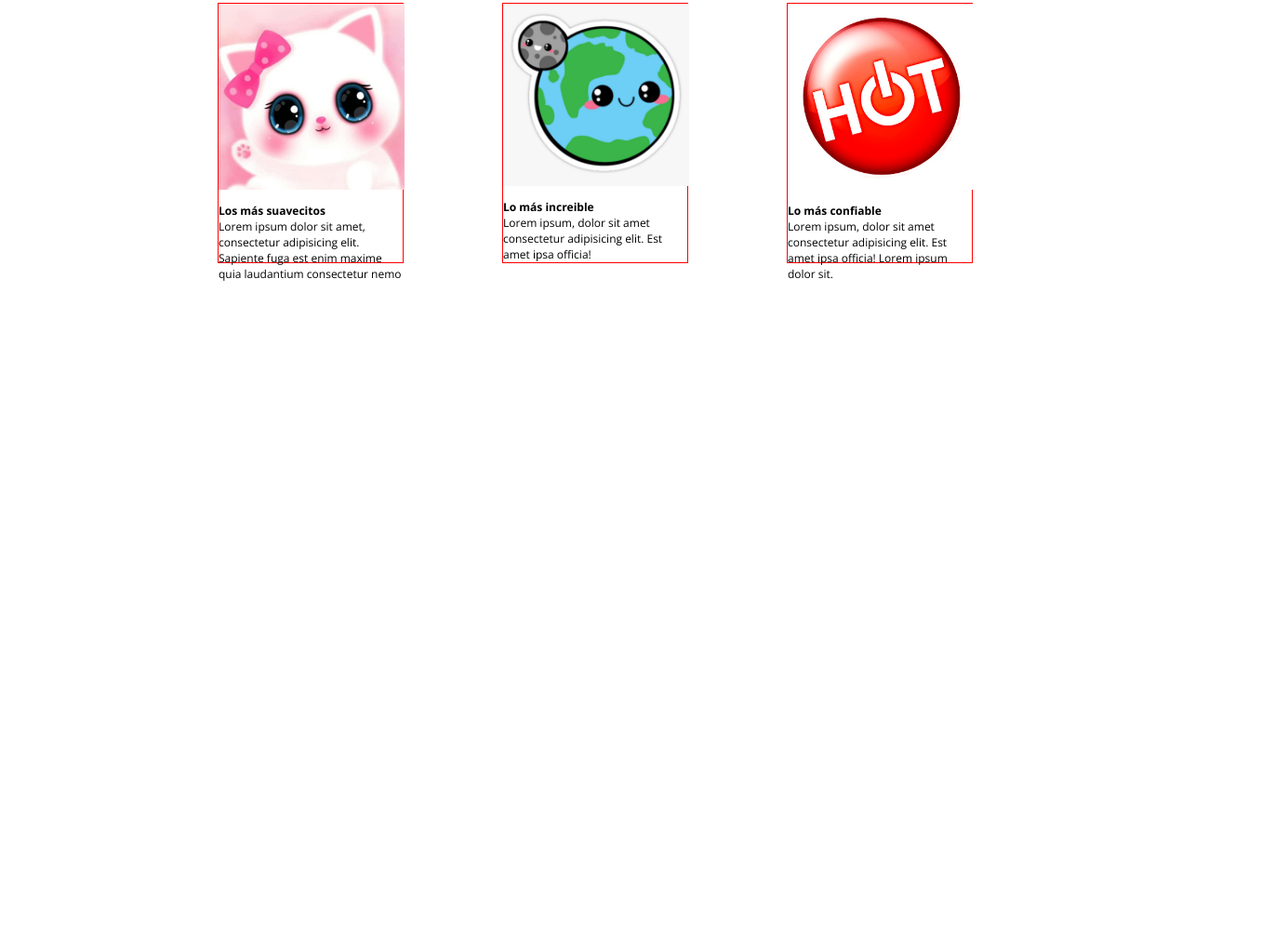
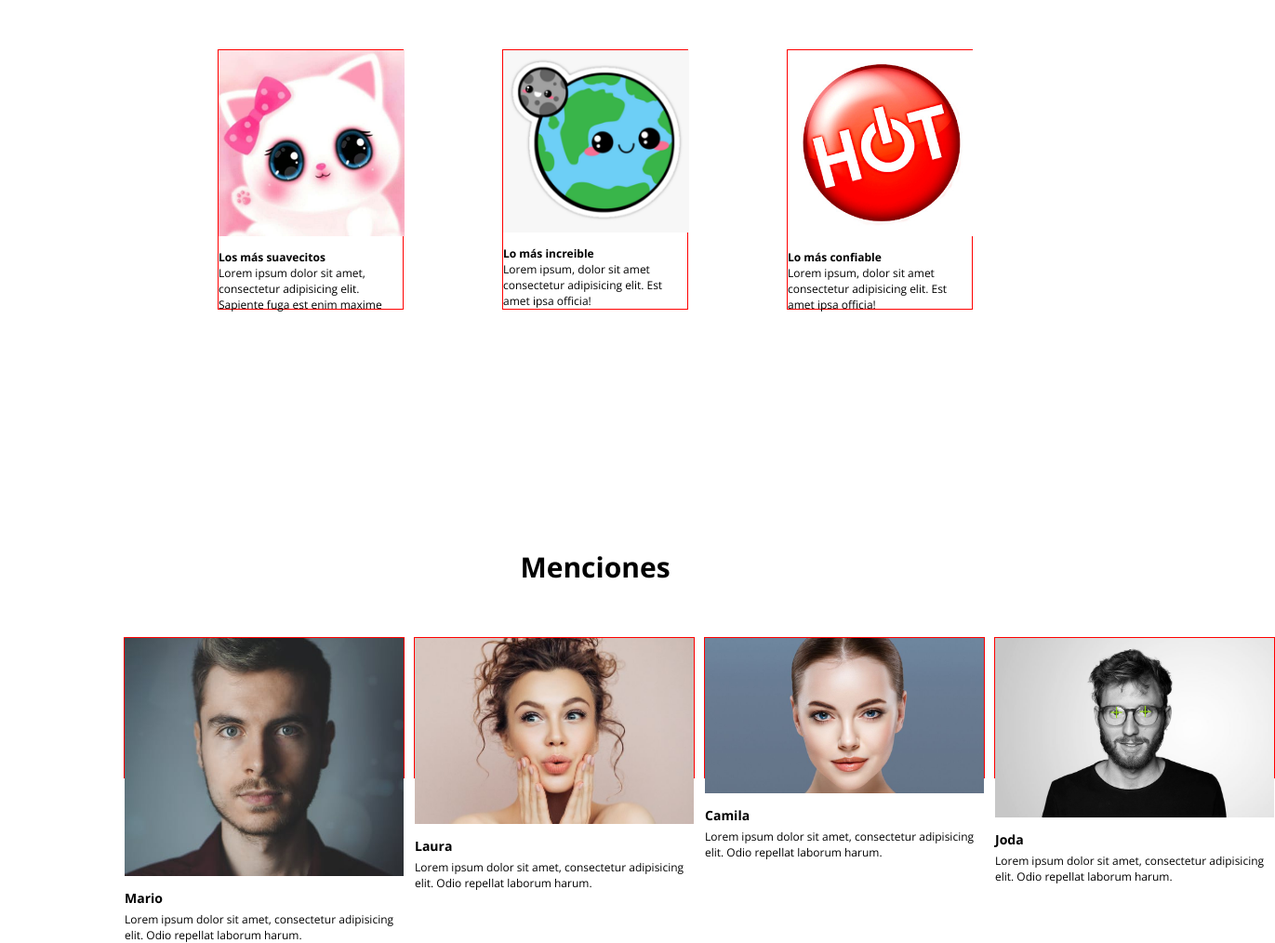
Before and after one commit to Hernan1ro/Brand, a plain HTML site: page index.html in a window 1280 px wide. Shown: the part 1172-2186 px from the top of the page at 93% size, 1371 px wide, since content can reach past the window. Before the commit the page ends 1583 px from the top, so only its background shows below. Drawn offline with nearby package versions, Linux system fonts and the light colour scheme.

Commit message:
Mention section was created

```diff
--- a/CSS/stylesheet.css
+++ b/CSS/stylesheet.css
@@ -52,7 +52,7 @@
 }
 .products {
   background-image: url(/images/curve.png);
-  max-height: 50px;
+  height: 50px;
   background-size: cover;
   background-position: center top;
   padding: 15%;
@@ -105,3 +105,33 @@
   width: 200px;
   margin-bottom: 10px;
 }
+
+/* Mention section  */
+
+.mentions {
+  padding: 10%;
+}
+.mentions h1 {
+  font-size: 30px;
+  text-align: center;
+  margin-bottom: 50px;
+  font-weight: bold;
+}
+.mention-container {
+  display: flex;
+  justify-content: space-between;
+}
+.mention {
+  width: 300px;
+  height: 150px;
+  border: solid 1px red;
+  margin: 5px;
+}
+.mention img {
+  width: 300px;
+  margin-bottom: 10px;
+}
+.mention h3 {
+  font-size: 14px;
+  margin-bottom: 5px;
+}
--- a/index.html
+++ b/index.html
@@ -65,7 +65,7 @@
           <h3>Los más suavecitos</h3>
           <p>
             Lorem ipsum dolor sit amet, consectetur adipisicing elit. Sapiente
-            fuga est enim maxime quia laudantium consectetur nemo
+            fuga est enim maxime
           </p>
         </div>
         <div class="feature">
@@ -81,7 +81,44 @@
           <h3>Lo más confiable</h3>
           <p>
             Lorem ipsum, dolor sit amet consectetur adipisicing elit. Est amet
-            ipsa officia! Lorem ipsum dolor sit.
+            ipsa officia!
+          </p>
+        </div>
+      </div>
+    </section>
+    <section class="mentions">
+      <h1>Menciones</h1>
+      <div class="mention-container">
+        <div class="mention">
+          <img src="/images/Mario.jpeg" alt="" />
+          <h3>Mario</h3>
+          <p>
+            Lorem ipsum dolor sit amet, consectetur adipisicing elit. Odio
+            repellat laborum harum.
+          </p>
+        </div>
+        <div class="mention">
+          <img src="/images/laura.jpg" alt="" />
+          <h3>Laura</h3>
+          <p>
+            Lorem ipsum dolor sit amet, consectetur adipisicing elit. Odio
+            repellat laborum harum.
+          </p>
+        </div>
+        <div class="mention">
+          <img src="/images/Camila.jpg" alt="" />
+          <h3>Camila</h3>
+          <p>
+            Lorem ipsum dolor sit amet, consectetur adipisicing elit. Odio
+            repellat laborum harum.
+          </p>
+        </div>
+        <div class="mention">
+          <img src="/images/Jode.jpg" alt="" />
+          <h3>Joda</h3>
+          <p>
+            Lorem ipsum dolor sit amet, consectetur adipisicing elit. Odio
+            repellat laborum harum.
           </p>
         </div>
       </div>
```
Also changed, not shown: images/Camila.jpg (added), images/Jode.jpg (added), images/Mario.jpeg (added), images/laura.jpg (added).
